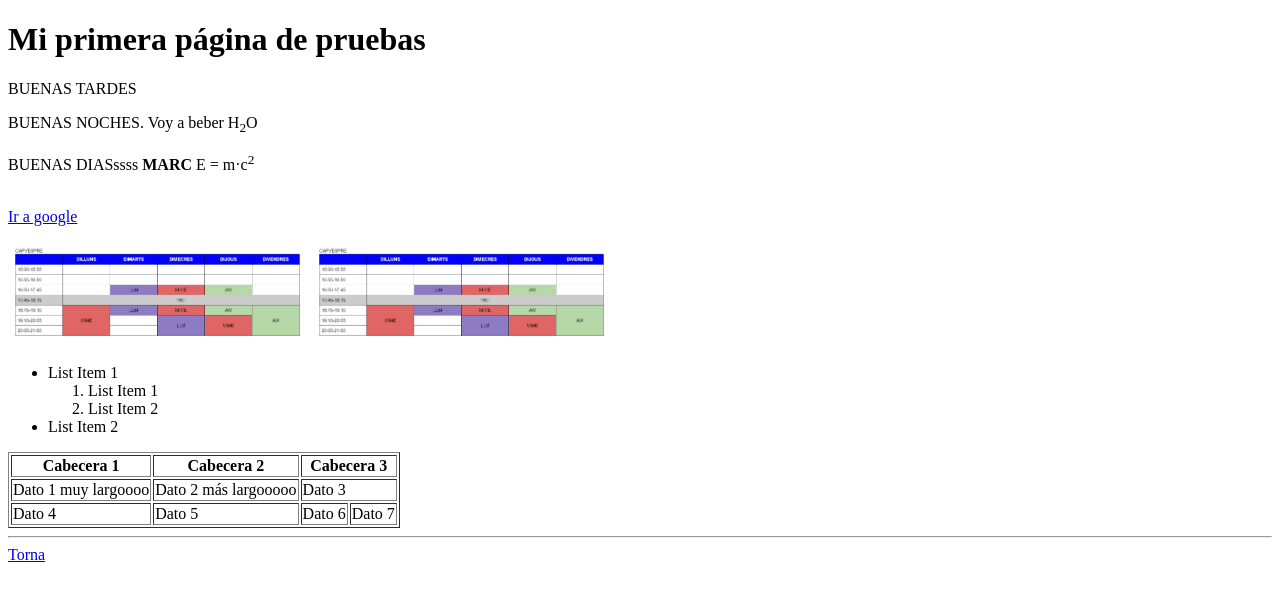
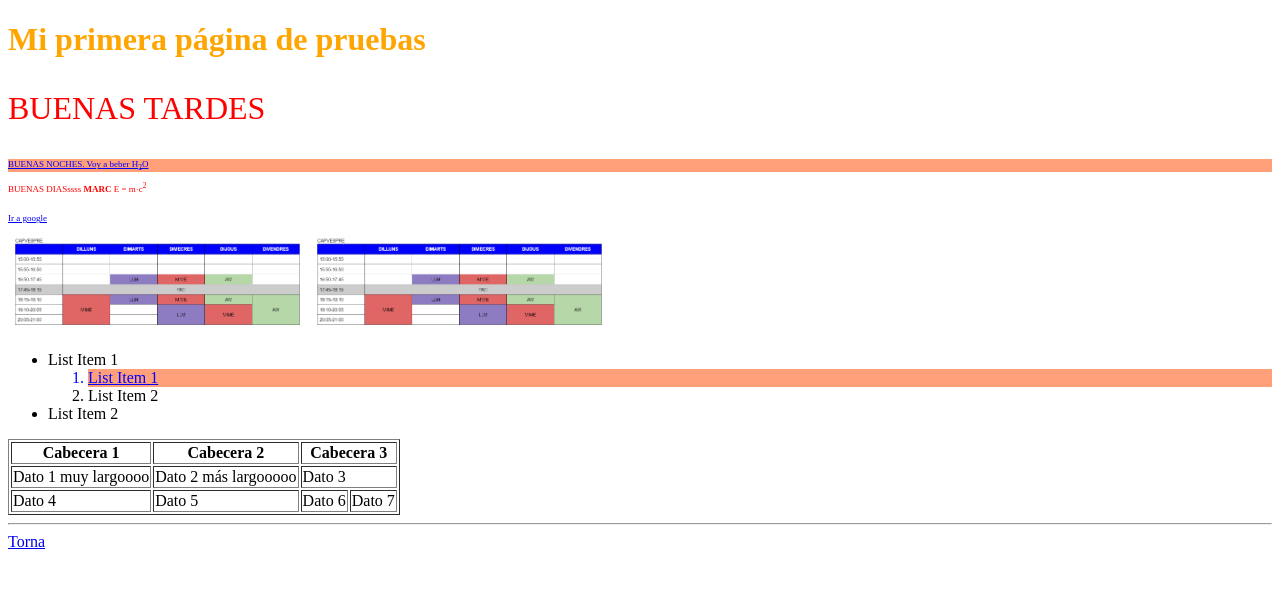
Before and after one commit to dmartinez82/AplicacionsWeb23, a plain HTML site: page pruebas.html in a window 1280 px wide. Drawn offline with Linux system fonts and the light colour scheme.

Commit message:
primer exemple de CSS

```diff
--- /dev/null
+++ b/css/prova.css
@@ -0,0 +1,19 @@
+h1 {
+    color: orange;
+}
+
+p {
+    color: #b42ab4;
+    font-size: xx-small;
+    color: red; /* si dues regles entren en conflicte, s'agafa la darrera */
+}
+
+#prueba{
+    font-size: xx-large;
+}
+
+.importante {
+    background-color: lightsalmon;
+    text-decoration: underline;
+    color: blue;
+}
--- a/pruebas.html
+++ b/pruebas.html
@@ -6,6 +6,7 @@
     <meta name="viewport" content="width=device-width, initial-scale=1.0">
     <meta name="author" content="Daniel Martínez">
     <title>Mi primera web</title>
+    <link rel="stylesheet" href="./css/prova.css">
 </head>
 
 <body>
@@ -16,8 +17,8 @@
 
     <main>
         <!-- ESTO ES UN FICHERO DE PRUEBAS, NO ME HAGAS MUCHO CASO -->
-        <p title="PRUEBASSS">BUENAS TARDES</p>
-        <p>BUENAS NOCHES. Voy a beber H<sub>2</sub>O</p>
+        <p title="PRUEBASSS" id="prueba">BUENAS TARDES</p>
+        <p class="importante">BUENAS NOCHES. Voy a beber H<sub>2</sub>O</p>
         <p>
             BUENAS DIASssss <b>MARC</b> E = m·c<sup>2</sup>
             <br>
@@ -37,7 +38,7 @@
         <ul>
             <li>List Item 1
                 <ol>
-                    <li>List Item 1</li>
+                    <li class="importante">List Item 1</li>
                     <li>List Item 2</li>
                 </ol>
             </li>
```
